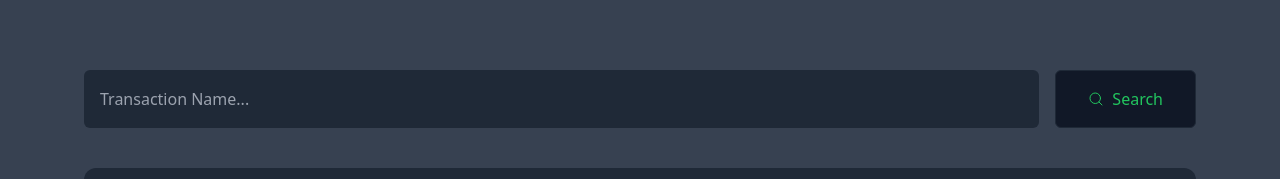
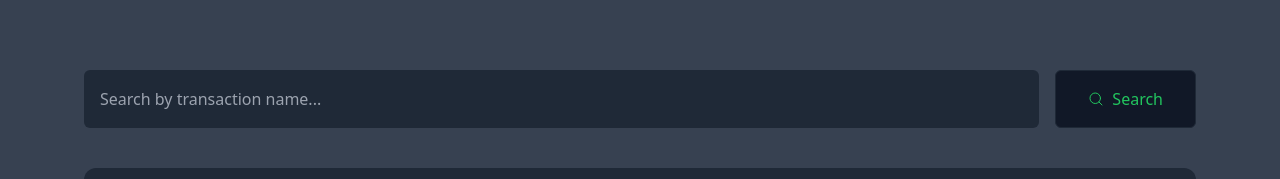
Before and after one commit to KaioMarxDEV/gofinance, a React (Vite) app in the folder web/: page /home in a window 1280 px wide. Shown: the part 268-447 px from the top of the page. Built offline with nearby package versions, Linux system fonts and the light colour scheme.

Commit message:
add: isolate search bar in component

```diff
--- /dev/null
+++ b/web/src/components/SearchBar/index.tsx
@@ -0,0 +1,20 @@
+import { MagnifyingGlass } from "phosphor-react";
+
+export function SearchBar() {
+  return (
+    <div className="w-full max-w-6xl mx-auto px-5 flex flex-row">
+      <input
+        className="flex-1 mr-4 bg-gray-800 p-4 rounded-md focus:shadow-lg focus:shadow-green-400 outline-none ring-0"
+        placeholder="Search by transaction name..."
+      />
+      <div>
+        <button className="flex flex-row justify-between items-center w-full rounded-md px-8 py-4 bg-gray-900 hover:bg-gray-900/50 border border-gray-800 hover:border-green-500 transition-all ease-in delay-75 duration-200">
+          <MagnifyingGlass className="text-green-500" size={16} />
+          <span className="ml-2 text-base text-green-500">
+            Search
+          </span>
+        </button>
+      </div>
+    </div>
+  )
+}
--- a/web/src/pages/Home.tsx
+++ b/web/src/pages/Home.tsx
@@ -1,6 +1,6 @@
-import { MagnifyingGlass } from "phosphor-react";
 import { Banner } from "../components/Banner";
 import { Header } from "../components/Header";
+import { SearchBar } from "../components/SearchBar";
 import { Transactions } from "../components/Transactions";
 
 export function Home() {
@@ -8,21 +8,7 @@ export function Home() {
     <main>
       <Header />
       <Banner />
-      {/* Seach Bar */}
-      <div className="w-full max-w-6xl mx-auto px-5 flex flex-row">
-        <input
-          className="flex-1 mr-4 bg-gray-800 p-4 rounded-md"
-          placeholder="Transaction Name..."
-        />
-        <div>
-          <button className="flex flex-row justify-between items-center w-full rounded-md px-8 py-4 bg-gray-900 hover:bg-gray-900/50 border border-gray-800 hover:border-green-500 transition-all ease-in delay-75 duration-200">
-            <MagnifyingGlass className="text-green-500" size={16} />
-            <span className="ml-2 text-base text-green-500">
-              Search
-            </span>
-          </button>
-        </div>
-      </div>
+      <SearchBar />
       <Transactions />
     </main>
   )
```
